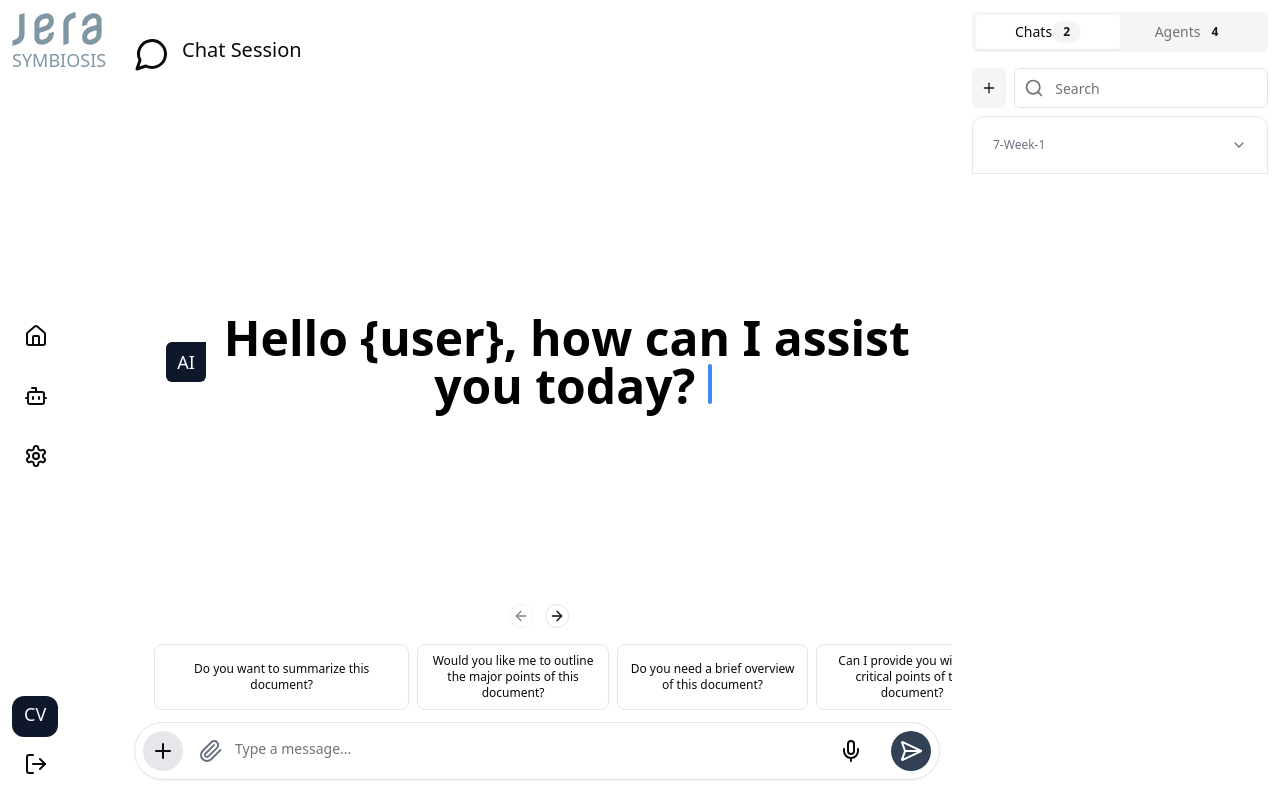
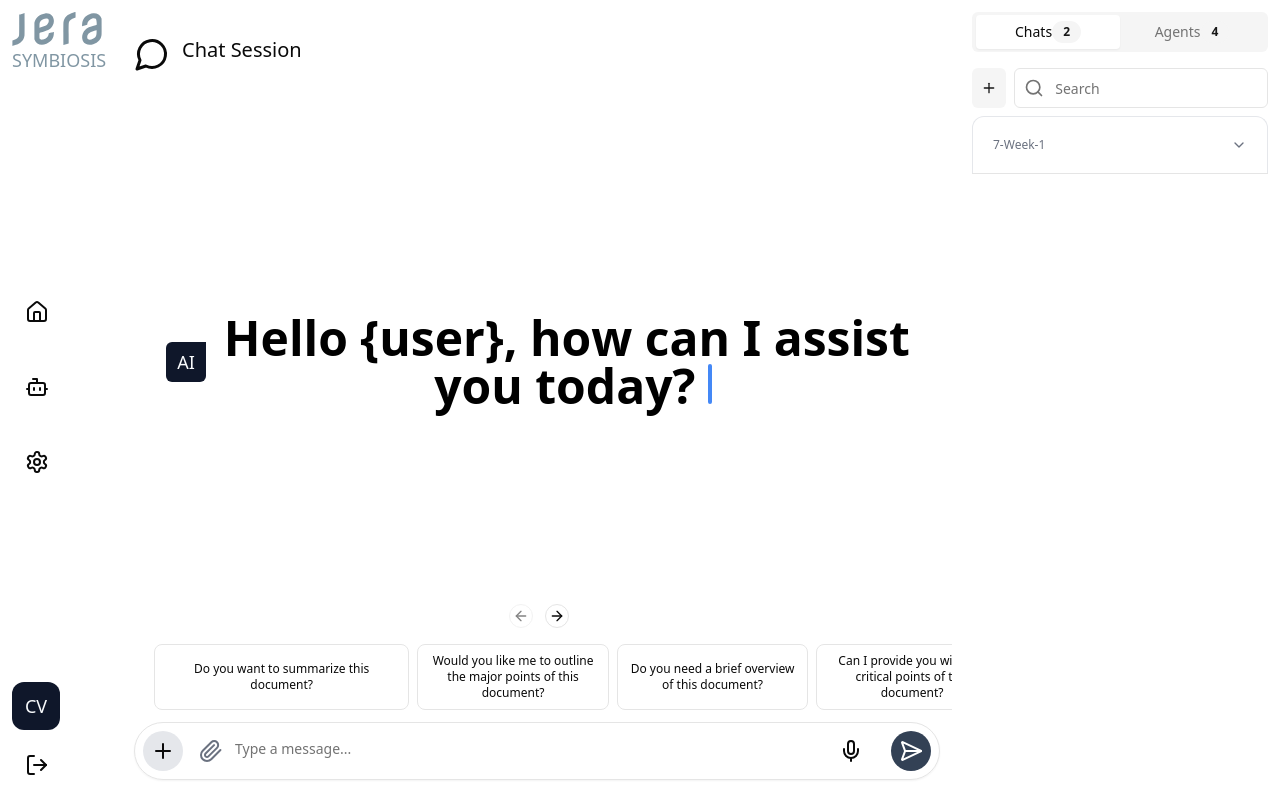
Before and after one commit to fouadkanz/EKA2-FE, a React (Vite) app: page / in a window 1280 px wide. Built offline with nearby package versions, Linux system fonts and the light colour scheme.

Commit message:
check side bar side and padding

```diff
--- a/src/components/ui/sidebar.tsx
+++ b/src/components/ui/sidebar.tsx
@@ -1,38 +1,50 @@
 import { Avatar, AvatarFallback } from "@radix-ui/react-avatar";
 import { BotIcon, Home, LogOut, Settings } from "lucide-react";
-import jeraLogo from '../../assets/jera_logo.svg';
-interface NavBarProps{
-  appName:string
+import jeraLogo from "../../assets/jera_logo.svg";
+interface NavBarProps {
+  appName: string;
 }
-const NavBar:React.FC<NavBarProps>=({appName})=> {
+const NavBar: React.FC<NavBarProps> = ({ appName }) => {
   return (
     <div className="flex md:flex-col md:justify-between md:h-screen justify-center">
       <div className="hidden md:block">
         <div className="flex flex-col m-3">
           <img src={jeraLogo} alt="JERA Logo" className="h-[34px] w-[90px]" />
-          <span className="text-[#8096A3] h-[34px] w-[90px] text-lg uppercase">{appName}</span>
+          <span className="text-[#8096A3] h-[34px] w-[90px] text-lg uppercase">
+            {appName}
+          </span>
         </div>
       </div>
-      <div className="hidden md:block">
-        <Home className="size-12 rounded-xl m-3 p-3 hover:bg-slate-900 hover:text-white hover:cursor-pointer" />
-        <BotIcon className="size-12 rounded-xl m-3 p-3 hover:bg-slate-900 hover:text-white hover:cursor-pointer" />
-        <Settings className="size-12 rounded-xl m-3 p-3 hover:bg-slate-900 hover:text-white hover:cursor-pointer" />
+      <div className="hidden md:block space-y-7">
+        <div className="rounded-xl h-[47px] w-[49px] m-3 flex items-center justify-center hover:bg-slate-900 hover:text-white hover:cursor-pointer">
+          <Home className="size-6" />
+        </div>
+        <div className="rounded-xl h-[47px] w-[49px] m-3 flex items-center justify-center hover:bg-slate-900 hover:text-white hover:cursor-pointer">
+          <BotIcon className="size-6" />
+        </div>
+        <div className="rounded-xl h-[47px] w-[49px] m-3 flex items-center justify-center hover:bg-slate-900 hover:text-white hover:cursor-pointer">
+          <Settings className="size-6" />
+        </div>
       </div>
       <div className="md:hidden flex flex-row">
-        <Home className="size-12 rounded-xl m-3 p-3 hover:bg-slate-900 hover:text-white hover:cursor-pointer" />
-        <BotIcon className="size-12 rounded-xl m-3 p-3 hover:bg-slate-900 hover:text-white hover:cursor-pointer" />
-        <Settings className="size-12 rounded-xl m-3 p-3 hover:bg-slate-900 hover:text-white hover:cursor-pointer" />
+        <Home className="size-14 rounded-xl m-3 p-4 hover:bg-slate-900 hover:text-white hover:cursor-pointer" />
+        <BotIcon className="size-14 rounded-xl m-3 p-4 hover:bg-slate-900 hover:text-white hover:cursor-pointer" />
+        <Settings className="size-14 rounded-xl m-3 p-4 hover:bg-slate-900 hover:text-white hover:cursor-pointer" />
       </div>
       <div className="hidden md:block">
-        <Avatar className="h-64 w-16 rounded-xl m-3 p-3 bg-slate-900">
-          <AvatarFallback className="text-slate-50 uppercase text-lg">
+      <div className="rounded-xl h-[47px] w-[49px] m-3">
+        <Avatar className="size-12 rounded-xl bg-slate-900 flex items-center justify-center">
+          <AvatarFallback className="text-slate-50 uppercase text-lg ">
             CV
           </AvatarFallback>
         </Avatar>
-        <LogOut className="size-12 rounded-xl m-3 p-3 hover:bg-slate-900 hover:text-white" />
+        </div>
+        <div className="rounded-xl h-[47px] w-[49px] m-3 flex items-center justify-center hover:bg-slate-900 hover:text-white hover:cursor-pointer">
+        <LogOut className="size-6" />
+        </div>
       </div>
     </div>
   );
-}
+};
 
 export default NavBar;
--- a/src/lib/utils.ts
+++ b/src/lib/utils.ts
@@ -49,3 +49,11 @@ export const convertToMMDDYY=(dateString: string): string=> {
 
   return `${month}/${day}/${year}`;
 }
+
+
+export const shortenText=(text: string, maxLength: number): string=> {
+  if (text.length <= maxLength) {
+      return text;
+  }
+  return text.slice(0, maxLength - 3) + "...";
+}
--- a/src/pages/chat/sideMenu/SessionList.tsx
+++ b/src/pages/chat/sideMenu/SessionList.tsx
@@ -1,7 +1,7 @@
 import { Accordion, AccordionContent, AccordionItem, AccordionTrigger } from '@/components/ui/accordion'
 import { Button } from '@/components/ui/button'
 import { Input } from '@/components/ui/input'
-import { groupSessionsByWeek } from '@/lib/utils'
+import { groupSessionsByWeek, shortenText } from '@/lib/utils'
 import { MessageSquare, PlusIcon, Search } from 'lucide-react'
 import { ChatSessionContext } from '../core/context/MessageContext'
 import { useContext } from 'react'
@@ -42,7 +42,7 @@ const SessionList= () => {
                   <div className="flex flex-row justify-between">
                     <div className="flex flex-1 gap-1">
                       <MessageSquare />
-                      Chat Session {session.messages[1]?.text}
+                      <p>{session?.messages[1]?.text ? shortenText(session.messages[1].text,25): ""}</p>
                     </div>
                     <span className="font-normal">12:45</span>
                   </div>
```
